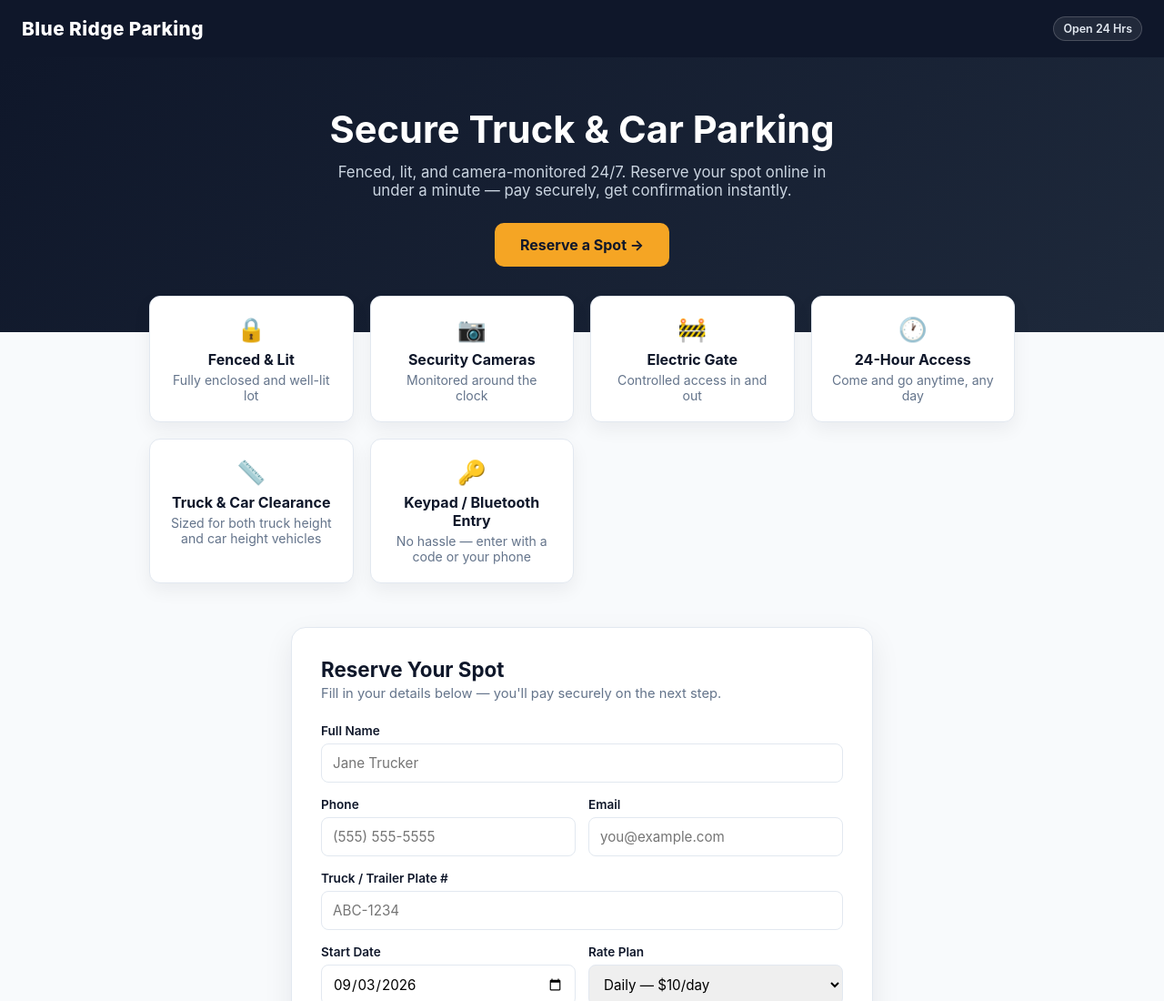
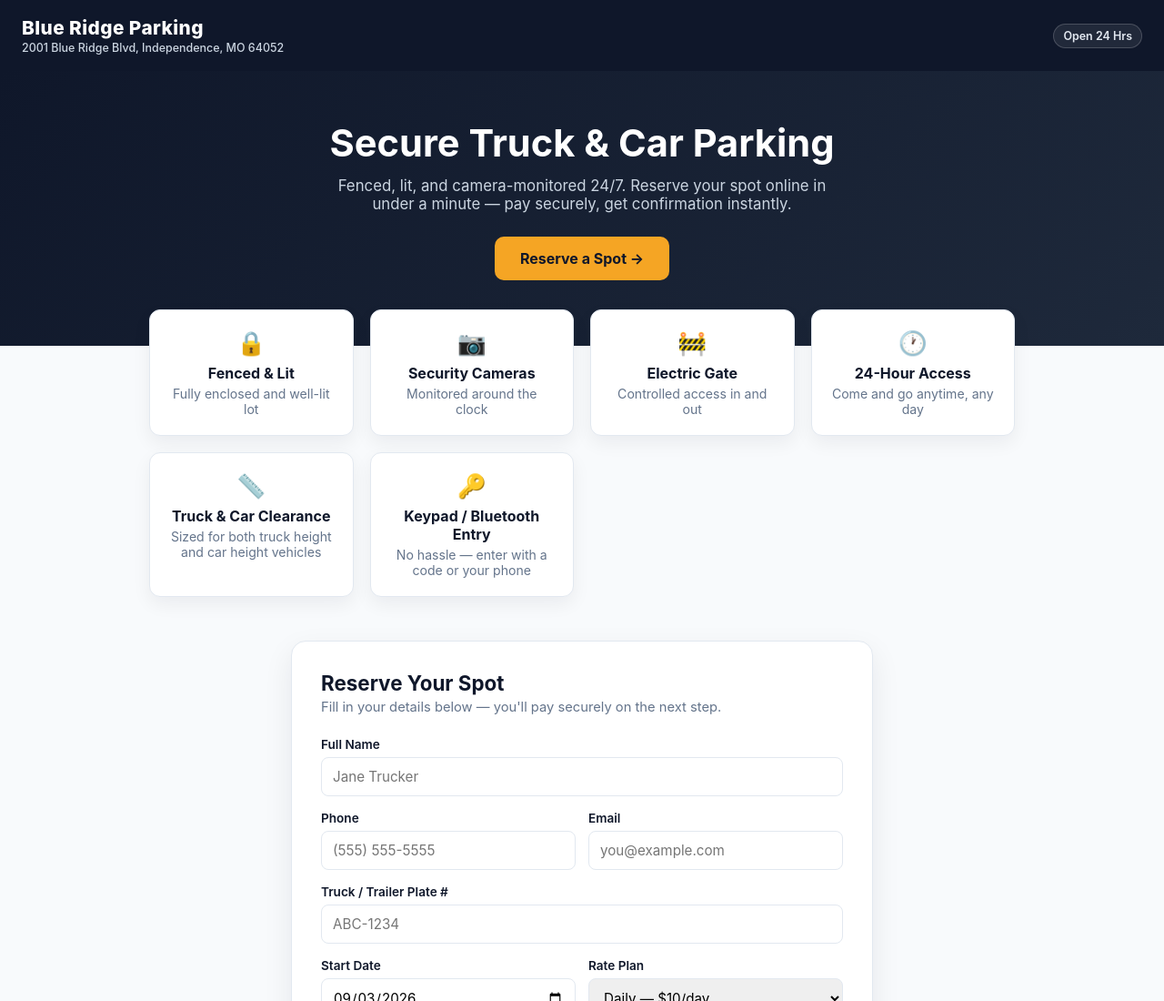
Before and after one commit to jlafevers/blue-ridge-parking, a website: page index.html in a window 1280 px wide. Shown: the top 1100 px of the page at 91% size. Drawn offline with Linux system fonts and the light colour scheme.

Commit message:
Update index.html

```diff
--- a/index.html
+++ b/index.html
@@ -33,6 +33,7 @@
     justify-content: space-between;
   }
   .brand { font-weight: 800; font-size: 1.3rem; letter-spacing: 0.02em; color: #ffffff; }
+.brand-address { font-weight: 500; font-size: 0.78rem; color: #cbd5e1; letter-spacing: 0; margin-top: 2px; }
   .badges { display: flex; gap: 10px; flex-wrap: wrap; }
   .badge {
     background: rgba(255,255,255,0.08);
@@ -177,7 +178,7 @@
 <body>
 
 <header>
-  <div class="brand">Blue Ridge Parking</div>
+  <div class="brand">Blue Ridge Parking<div class="brand-address">2001 Blue Ridge Blvd, Independence, MO 64052</div></div>
   <div class="badges">
     <div class="badge">Open 24 Hrs</div>
   </div>
```
